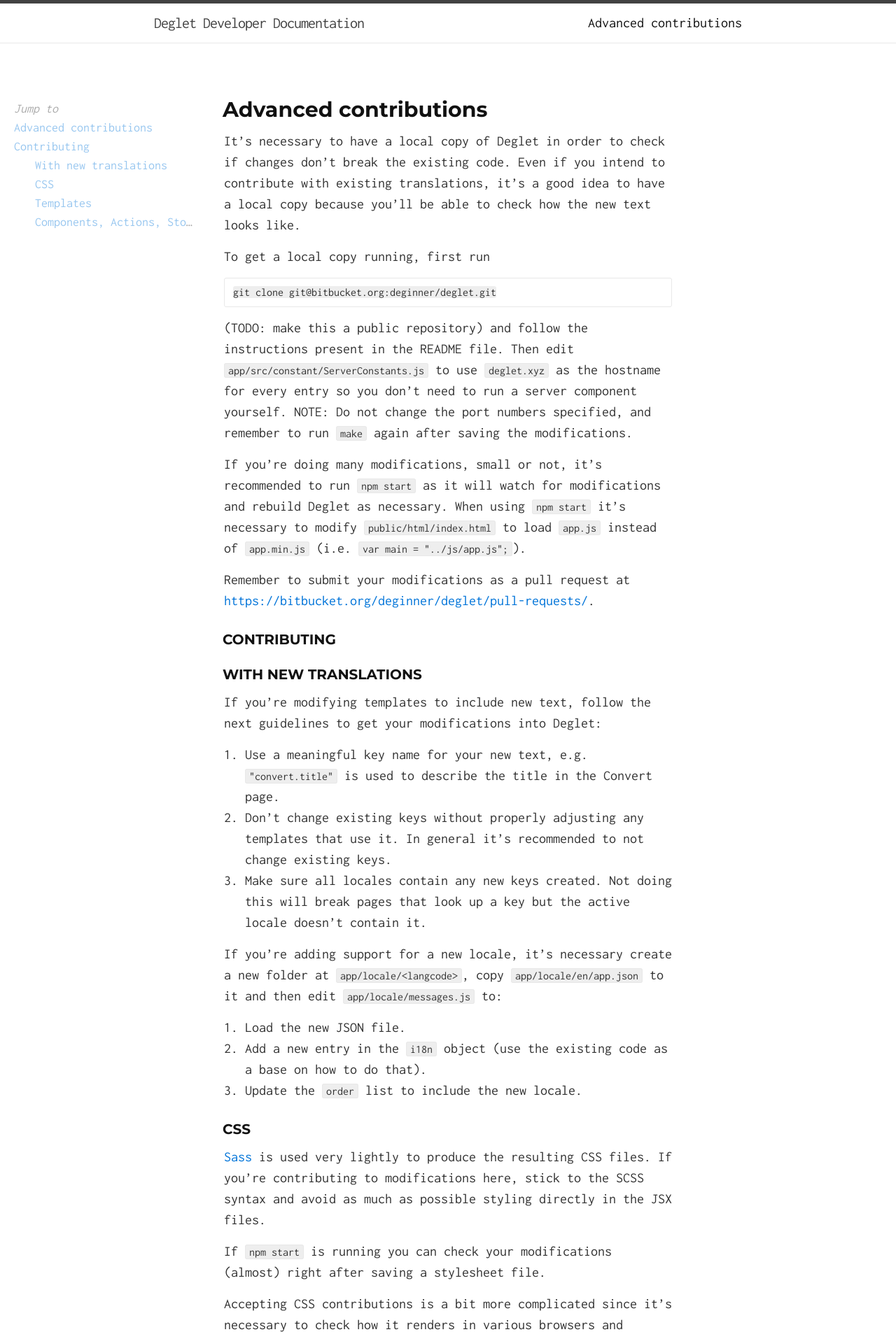
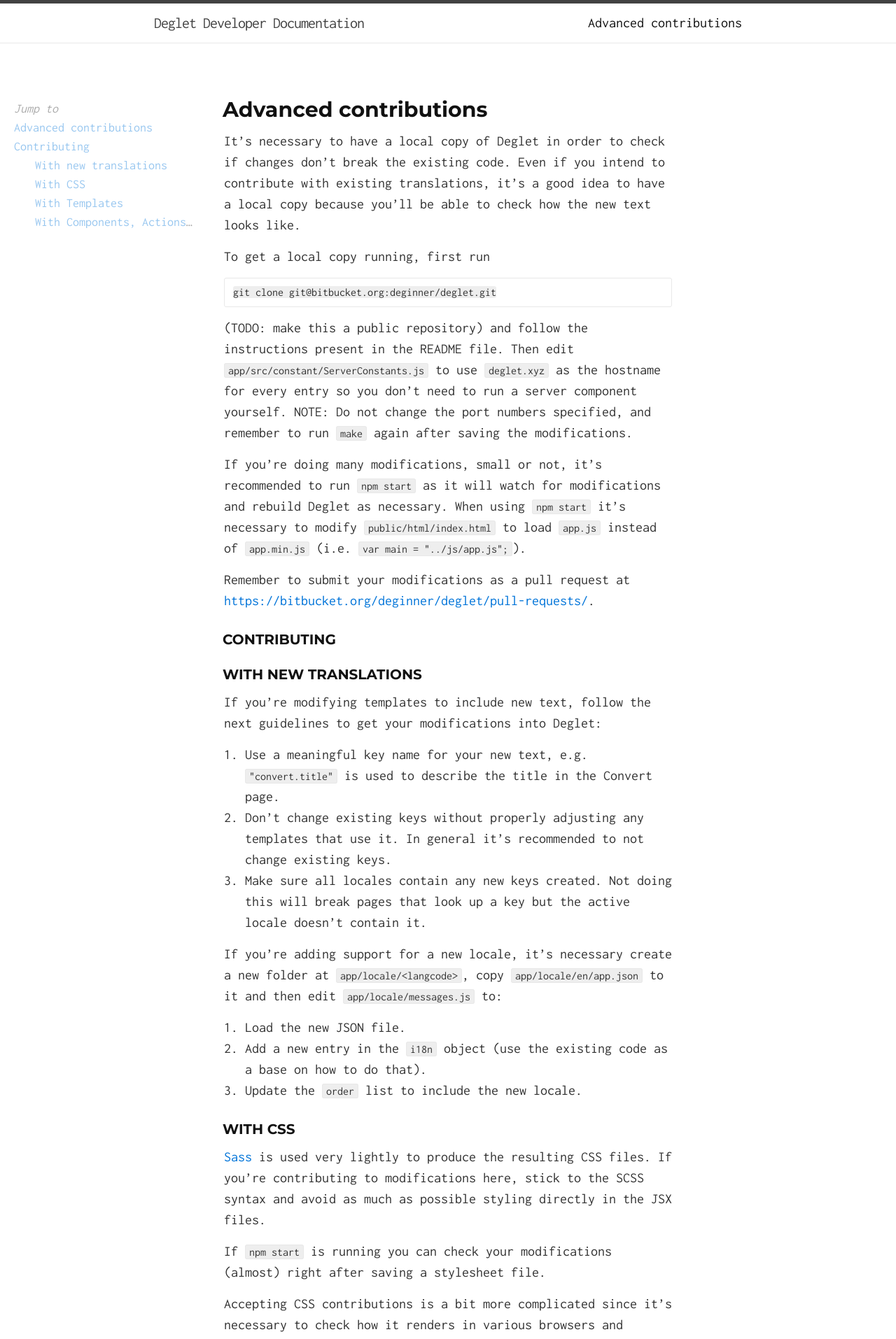
Before and after one commit to rdov/rdov.github.io, a Jekyll site: the page built from contribute.md, in a window 1280 px wide. Shown: the top 1914 px of the page at 70% size. Built offline with Jekyll 4.4.1, drawn with Linux system fonts in a browser that asks for light colours; some of the changed text lies outside the part shown.

Commit message:
layout adjust for mobile; titles were a word

```diff
--- a/contribute.md
+++ b/contribute.md
@@ -56,7 +56,7 @@
 3. Update the `order` list to include the new locale.
 
 
-#### CSS
+#### With CSS
 
 [Sass](http://sass-lang.com/) is used very lightly to produce the resulting
 CSS files. If you're contributing to modifications here, stick to the SCSS
@@ -72,7 +72,7 @@
 might take longer.
 
 
-#### Templates
+#### With Templates
 
 The React components used here have their
 [JSX](https://facebook.github.io/react/docs/jsx-in-depth.html)
@@ -87,7 +87,7 @@
 source code or other areas.
 
 
-#### Components, Actions, Stores
+#### With Components, Actions, Stores
 
 If you want to contribute to other aspects, including behavior of existing
 components, actions, or stores, then it might be helpful to check the following
--- a/css/solo.scss
+++ b/css/solo.scss
@@ -148,6 +148,10 @@
   padding: 0;
 }
 
+p code {
+  word-break: break-word;
+}
+
 .container {
   max-width: $max-width;
   margin: 0 auto;
```
